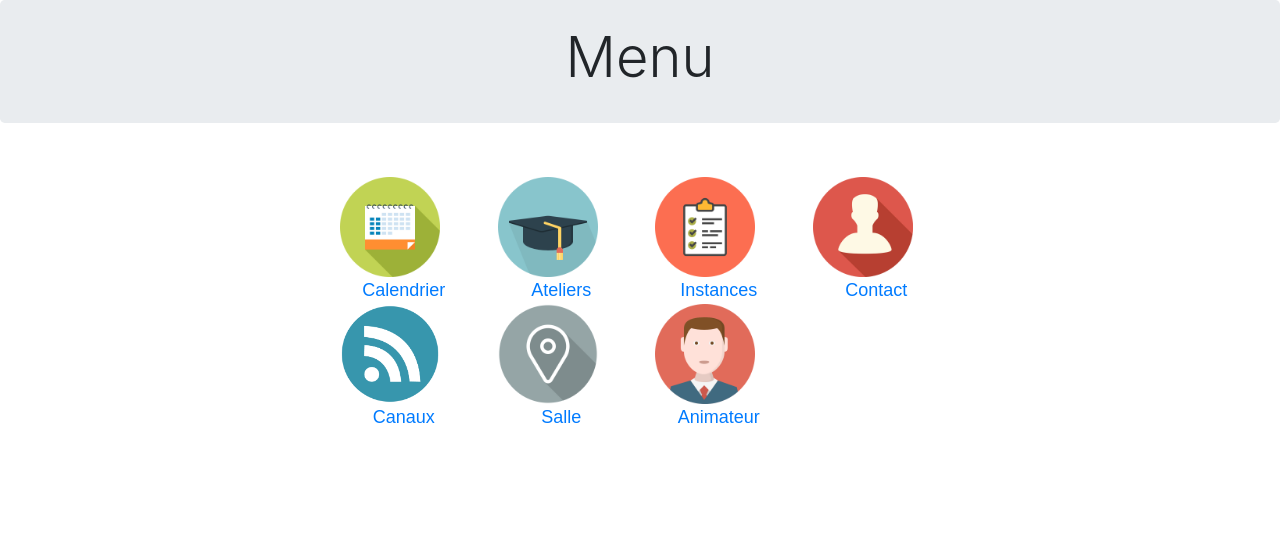
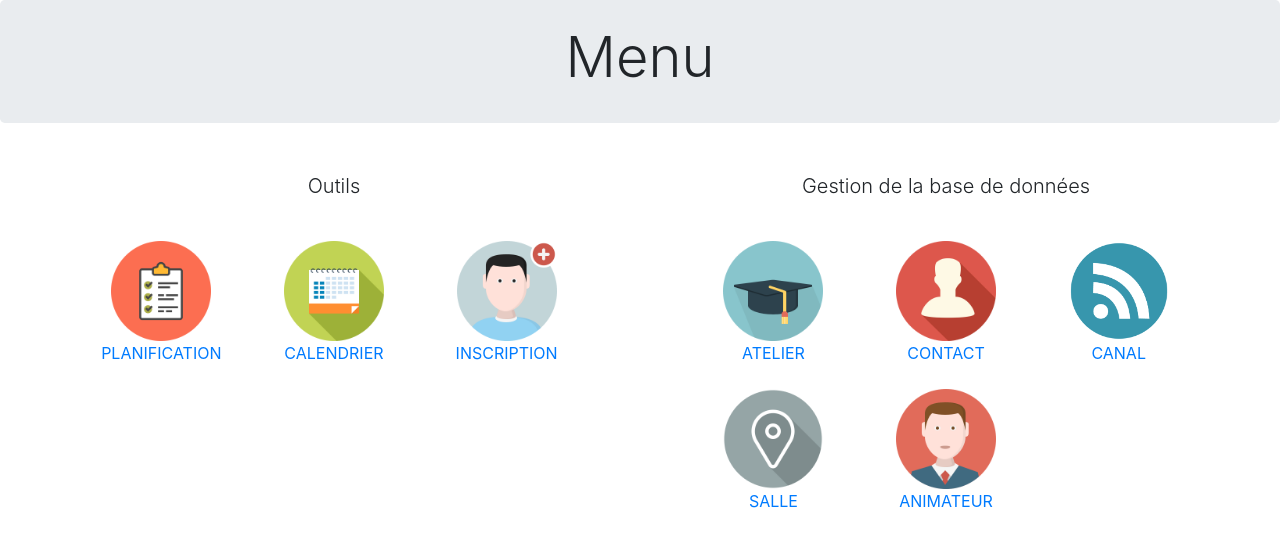
Before and after one commit to DanyCatarino/AppGestionLesIngeniaux, a Symfony app: template templates/menu/menu.html.twig in a window 1280 px wide. Shown: the part 72-619 px from the top of the page. Run offline with Twig, Linux system fonts and the light colour scheme; the template is opened without the code that fills it, so the values that code supplies are empty; some libraries are stand-ins or nearby versions.

Commit message:
Finalisation menu

```diff
--- a/src/Form/AtelierType.php
+++ b/src/Form/AtelierType.php
@@ -16,6 +16,7 @@ class AtelierType extends AbstractType
     {
         $builder
             ->add('description')
+            ->add('public')
             ->add('statut',ChoiceType::class,['choices'=>['En cours'=>true,'Terminé'=>null]],)
             ->add('type')
             ->add('prix',MoneyType::class)
--- a/templates/add/addAnimateur.html.twig
+++ b/templates/add/addAnimateur.html.twig
@@ -7,7 +7,7 @@
     .error {color: red}
 </style>
 <div class="jumbotron text-center p-4">
-    <h1 class="display-4">Ajouter un atelier</h1>
+    <h1 class="display-4">Ajouter un animateur</h1>
 </div>
 <div class="example-wrapper">
     {{ form(form) }}
--- a/templates/add/addSalle.html.twig
+++ b/templates/add/addSalle.html.twig
@@ -7,7 +7,7 @@
     .error {color: red}
 </style>
 <div class="jumbotron text-center p-4">
-    <h1 class="display-4">Ajouter un atelier</h1>
+    <h1 class="display-4">Ajouter une salle</h1>
 </div>
 <div class="example-wrapper">
     {{ form(form) }}
--- a/templates/menu/menu.html.twig
+++ b/templates/menu/menu.html.twig
@@ -2,7 +2,7 @@
 
 {% block body %}
 <style>
-    .example-wrapper { margin: 3em auto; max-width: 600px; width: 95%; font: 18px/1.5 sans-serif; }
+    .example-wrapper { margin: 3em auto; max-width: 1100px; width: 95%; }
     .example-wrapper code { background: #FFFFFF; padding: 2px 6px; }
     .error {color: red}
     .legende { text-align: center }
@@ -12,45 +12,63 @@
 </div>
 <div class="example-wrapper">
     <div class="row">
-    <div class="col-xs-6 col-md-3">
-        <a href="#" class="thumbnail">
-        <img src="{{asset('calendar.png')}}" width="100" height="100" alt="Calendar"><div class="legende">Calendrier</div>
-        </a>
-    </div><br/>
+        <div class="col text-center">
+          <p class="lead text-center">Outils</p><br/>
+          <div class="row">
+            <div class="col-md-4">
+                <a href="{{path('listeInstances')}}" class="thumbnail">
+                    <img src="{{asset('instance.png')}}" width="100" height="100" alt="Instances"><div class="legende">PLANIFICATION</div>
+                </a>
+            </div>
+            <div class="col-md-4">
+                <a href="#" class="thumbnail">
+                    <img src="{{asset('calendar.png')}}" width="100" height="100" alt="Calendar"><div class="legende">CALENDRIER</div>
+                </a>
+            </div>
+            <div class="col-md-4">
+                <a href="" class="thumbnail">
+                    <img src="{{asset('inscription.png')}}" width="100" height="100" alt="Salle"><div class="legende">INSCRIPTION</div>
+                </a>
+            </div>
+          </div>
+        </div>
+        <div class="col-md-1"></div>
+        <div class="col text-center">
+          <p class="lead text-center">Gestion de la base de données</p><br/>
+            <div class="row">
+                <div class="col-md-4">
+                    <a href="{{path('listeAteliers')}}" class="thumbnail">
+                        <img src="{{asset('atelier.png')}}" width="100" height="100" alt="Ateliers"><div class="legende">ATELIER</div>
+                    </a>
+                </div>
+                <div class="col-md-4">
+                    <a href="{{path('listeContacts')}}" class="thumbnail">
+                        <img src="{{asset('contact.png')}}" width="100" height="100" alt="Contact"><div class="legende">CONTACT</div>
+                    </a>
+                </div>
+                <div class="col-md-4">
+                    <a href="{{path('listeCanaux')}}" class="thumbnail">
+                        <img src="{{asset('canal.png')}}" width="100" height="100" alt="Canaux"><div class="legende">CANAL</div><br/>
+                    </a>
+                </div>
+            </div>
 
-    <div class="col-xs-6 col-md-3">
-        <a href="{{path('listeAteliers')}}" class="thumbnail">
-        <img src="{{asset('atelier.png')}}" width="100" height="100" alt="Ateliers"><div class="legende">Ateliers</div>
-        </a>
-    </div>
+            <div class="row">
+                <div class="col-md-4">
+                    <a href="{{path('listeSalles')}}" class="thumbnail">
+                        <img src="{{asset('salle.png')}}" width="100" height="100" alt="Salle"><div class="legende">SALLE</div>
+                    </a>
+                </div>
+                <div class="col-md-4">
+                    <a href="{{path('listeAnimateurs')}}" class="thumbnail">
+                        <img src="{{asset('animateur.png')}}" width="100" height="100" alt="Salle"><div class="legende">ANIMATEUR</div>
+                    </a>
+                </div>
+                <div class="col-md-4">
 
-    <div class="col-xs-6 col-md-3">
-        <a href="{{path('listeInstances')}}" class="thumbnail">
-        <img src="{{asset('instance.png')}}" width="100" height="100" alt="Instances"><div class="legende">Instances</div>
-        </a>
-    </div>
-
-    <div class="col-xs-6 col-md-3">
-        <a href="{{path('listeContacts')}}" class="thumbnail">
-        <img src="{{asset('contact.png')}}" width="100" height="100" alt="Contact"><div class="legende">Contact</div></div>
-    <br/><br/>
-
-    <div class="col-xs-6 col-md-3">
-        <a href="{{path('listeCanaux')}}" class="thumbnail">
-        <img src="{{asset('canal.png')}}" width="100" height="100" alt="Canaux"><div class="legende">Canaux</div>
-        </a>
-    </div>
-
-    <div class="col-xs-6 col-md-3">
-        <a href="{{path('listeSalles')}}" class="thumbnail">
-        <img src="{{asset('salle.png')}}" width="100" height="100" alt="Salle"><div class="legende">Salle</div>
-        </a>
-    </div>
-
-    <div class="col-xs-6 col-md-3">
-        <a href="{{path('listeAnimateurs')}}" class="thumbnail">
-        <img src="{{asset('animateur.png')}}" width="100" height="100" alt="Salle"><div class="legende">Animateur</div>
-        </a>
+                </div>
+            </div>
+        </div>
     </div>
 </div>
 {% endblock %}
--- a/templates/view/viewAteliers.html.twig
+++ b/templates/view/viewAteliers.html.twig
@@ -23,6 +23,7 @@
                     <tr>
                         <th scope="col">ID</th>
                         <th scope="col">Description</th>
+                        <th scope="col">Public</th>
                         <th scope="col">Statut</th>
                         <th scope="col">Type</th>
                         <th scope="col">Prix</th>
@@ -35,6 +36,7 @@
                         <tr>
                             <th scope="row">{{atelier.id}}</th>
                             <td>{{atelier.description}}</td>
+                            <td>{{atelier.public}}</td>
                             <td>{{atelier.statut}}</td>
                             <td>{{atelier.type}}</td>
                             <td>{{atelier.prix}}</td>
--- a/templates/view/viewInstances.html.twig
+++ b/templates/view/viewInstances.html.twig
@@ -2,7 +2,7 @@
 
 {% block body %}
 <div class="jumbotron text-center p-4">
-  <h1 class="display-4">Liste des instances</h1>
+  <h1 class="display-4">Planification</h1>
 </div>
 <div class="container">
     <div class="row">
@@ -30,7 +30,7 @@
             <tr>
               <th scope="row">{{instance.id}}</th>
               <td>{{instance.dateInstance|format_datetime(locale='fr')}}</td>
-              <td>{{instance.public}}</td>
+              <td>{{instance.atelier.public}}</td>
               <td>{{instance.atelier.id}}</td>
               <td>{{instance.atelier.description}}</td>
               <td>{{instance.salle.nomSalle}}</td>
```
Also changed, not shown: src/Entity/Atelier.php (+17 -0 lines), src/Entity/Instance.php (+0 -17 lines), public/inscription.png (added).
